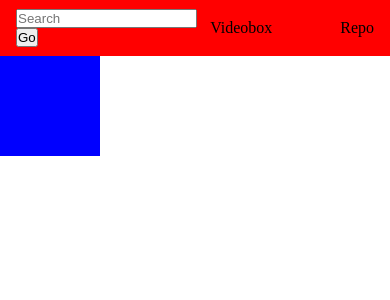
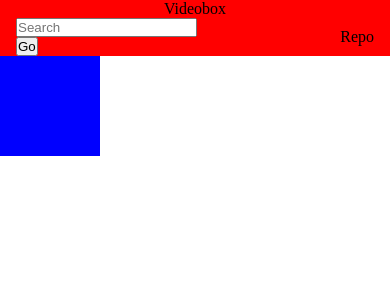
Before and after one commit to rjshoemaker55/video-box, a React (Create React App) app: page / in a window 390 px wide. Shown: the top 300 px of the page. Built offline with nearby package versions, Linux system fonts and the light colour scheme.

Commit message:
started nav bar mobile first responsiveness

```diff
--- a/src/components/Navbar.js
+++ b/src/components/Navbar.js
@@ -4,17 +4,20 @@
 import { createUseStyles } from 'react-jss';
 
 const useStyles = createUseStyles({
+  //! Mobile Styling
   navbarWrapper: {
     display: 'flex',
     height: '56px',
     padding: '0 16px',
     backgroundColor: 'red',
+    flexWrap: 'wrap',
   },
   titleWrapper: {
     display: 'flex',
     justifyContent: 'center',
     flex: 1,
     alignItems: 'center',
+    flexBasis: '100%',
   },
   searchWrapper: {
     display: 'flex',
@@ -33,6 +36,20 @@
       marginLeft: 'auto',
     },
   },
+
+  //! Tablet Styling - 768px and above
+  '@media screen and (min-width: 768px)': {
+    titleWrapper: {
+      order: 2,
+      flexBasis: 0,
+    },
+    searchWrapper: {
+      order: 1,
+    },
+    repoWrapper: {
+      order: 3,
+    },
+  },
 });
 
 const Navbar = () => {
@@ -42,6 +59,9 @@
 
   return (
     <div className={classes.navbarWrapper}>
+      <div className={classes.titleWrapper}>
+        <div className={classes.titleText}>Videobox</div>
+      </div>
       <div className={classes.searchWrapper}>
         <form className={classes.searchForm}>
           <input
@@ -63,10 +83,6 @@
           </button>
         </form>
       </div>
-
-      <div className={classes.titleWrapper}>
-        <div className={classes.titleText}>Videobox</div>
-      </div>
       <div className={classes.repoWrapper}>
         <div className={classes.repoText}>Repo</div>
       </div>
```
